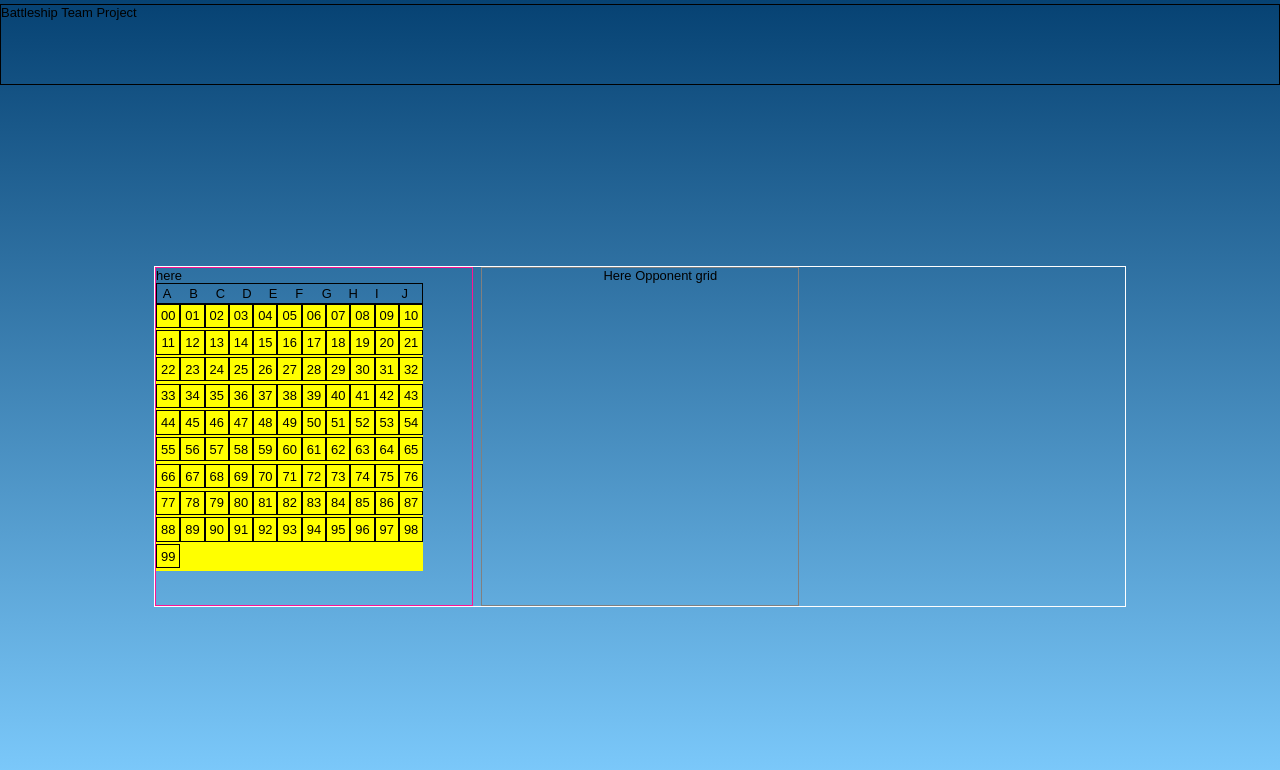
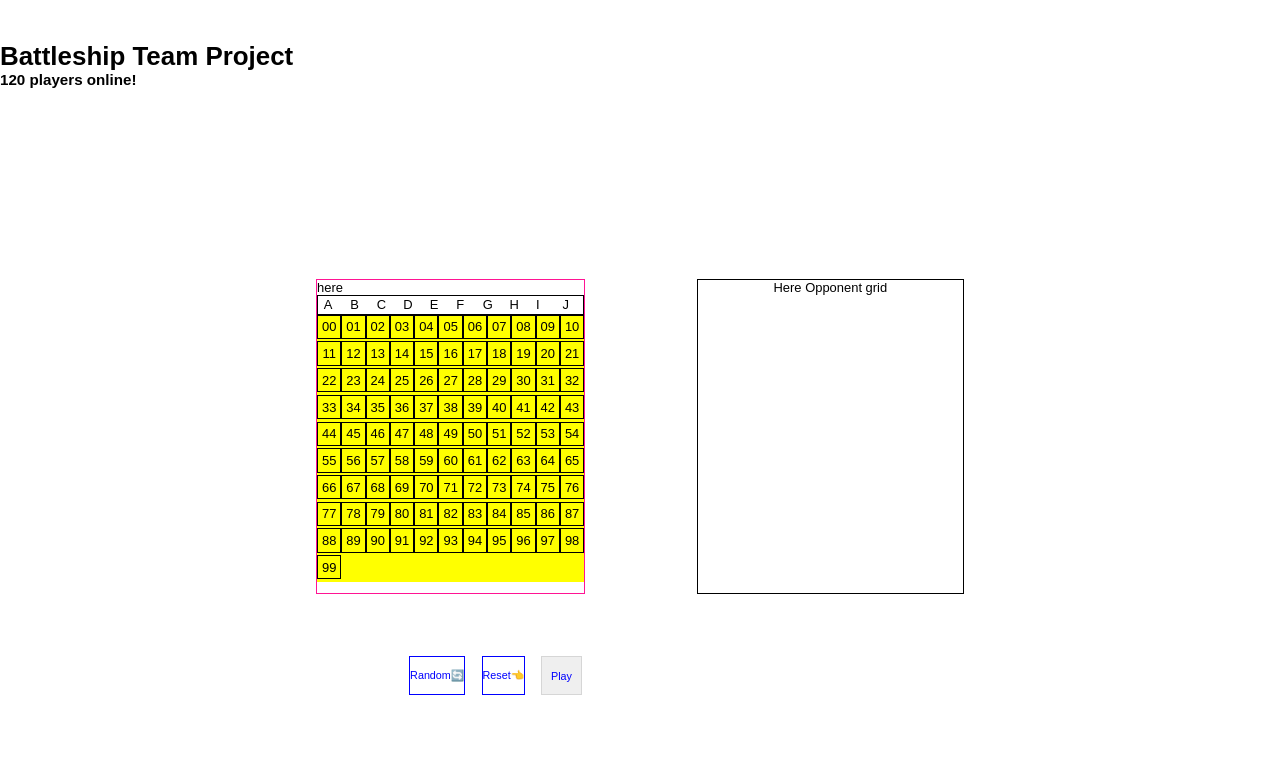
Before and after one commit to dor29494/Battleship_Team_Project, a React (Create React App) app in the folder client-side/Client_dor/: page / in a window 1280 px wide. Shown: the top 770 px of the page. Built offline with nearby package versions, Linux system fonts and the light colour scheme.

Commit message:
First ui touch

```diff
--- a/client-side/Client_dor/src/styles/reset.styles.js
+++ b/client-side/Client_dor/src/styles/reset.styles.js
@@ -4,6 +4,7 @@ const GlobalStyles = createGlobalStyle`
     html,
     body {
       height: 100%;
+      background: white;
    zoom: 90%;
     }
     html {
@@ -17,11 +18,7 @@ const GlobalStyles = createGlobalStyle`
       justify-content: center;
       align-items: center;
 
-      background: linear-gradient(
-        to bottom,
-        #064273 0%,
-        #7fcdff 100%
-      );
+
     }
     * {
       margin: 0;
--- a/client-side/Client_dor/src/view/App.jsx
+++ b/client-side/Client_dor/src/view/App.jsx
@@ -3,6 +3,7 @@ import styled from "styled-components";
 import TopBar from "./TopBar"
 import UserGrid from "./UserGrid"
 import OppnentGrid from "./OppnentGrid"
+import Footer from "./Footer"
 import {BsContext} from "../stateManager/stateManager"
 function App() {
   const {first_state,ships_array,grid_array,set_ships_array,set_grid_array} = useContext(BsContext);
@@ -10,25 +11,30 @@ console.log(first_state)
 console.log(grid_array.length)
   return (
     <>
+
     <TopBar/>
     <GameWrapper>
 <UserGrid/>
 <OppnentGrid/>
+<Footer />
     </GameWrapper>
+
     </>
   );
 }
 export default App;
+const ShapedBackground = styled.div`
+background: #06bcfb;
+background-image: linear-gradient(315deg, #06bcfb 0%, #4884ee 74%);
+height: 900px;
+position: fixed;
+border: 1px solid red;
+border-radius: 50%;
 
+`
 const GameWrapper = styled.div`
 margin-top: 9rem;
-border: 2px solid white;
-min-width: 120rem;
-min-height: 42rem;
-display: grid;
-grid-template-columns: repeat(3, 1fr);
-gap: 10px;
-grid-auto-rows: minmax(100px, auto);
-justify-items: auto;
-
+width: 800px;
+display: flex;
+justify-content: space-between;
 `
--- /dev/null
+++ b/client-side/Client_dor/src/view/Footer.jsx
@@ -0,0 +1,70 @@
+import React from "react"
+import styled from "styled-components"
+
+const Footer = () => {
+
+
+    return (
+        <Wrapper>
+            <ButtonsWrapper>
+                <Randomgrid> Random🔄 </Randomgrid>
+                <Resetgrid> Reset👈 </Resetgrid>
+                <Playbtn>Play</Playbtn>
+            </ButtonsWrapper>
+        </Wrapper>
+
+
+
+    )
+}
+export default Footer;
+const Wrapper = styled.div`
+
+    position: absolute;
+    top: 80rem;
+    buttom: 0;
+    right: 0;
+    left: 0;
+    display: flex;
+    flex-direction: row;
+    align-items: center;
+    color: white;
+    `
+const Resetgrid = styled.button`
+    border: 1px solid;
+    background-color: white;
+    color: blue;
+    min-width: 6vh;
+    min-height: 6vh;
+    display: flex;
+    align-items: center;
+    justify-content: center;
+    cursor: pointer;
+    margin: 10px;
+    `;
+
+const Randomgrid = styled.button`
+    border: 1px solid;
+    background-color: white;
+    color: blue;
+    min-width: 6vh;
+    min-height: 6vh;
+    cursor: pointer;
+    margin: 10px;
+    `;
+const ButtonsWrapper = styled.div`
+    display: flex;
+    justify-content: flex-end;
+    width: 728px;
+    `
+const Playbtn = styled.button`
+  border: 1px solid #d6d6d6;
+  padding :.2em .8em ;
+  background-color: linear-gradient(to bottom,rgba(225,250,225,1) 0,rgba(195,222,197,1) 100%);
+  color:blue;
+  cursor : pointer ;
+  box-shadow : 0 2px 6px rgba(0,0,0,.25)
+  width: 10vh;
+  height:6vh;
+  margin: 10px;
+`;
--- a/client-side/Client_dor/src/view/OppnentGrid.jsx
+++ b/client-side/Client_dor/src/view/OppnentGrid.jsx
@@ -14,6 +14,9 @@ Here Opponent grid
 
 export default OppnentGrid
 const Wrapper = styled.div`
-border: 2px solid grey;
-padding-left: 15rem;
+border: 2px solid black;
+display: flex;
+justify-content: center;
+width: 330px;
+height: 390px;
 `
--- a/client-side/Client_dor/src/view/TopBar.jsx
+++ b/client-side/Client_dor/src/view/TopBar.jsx
@@ -1,33 +1,42 @@
 import React from "react"
 import styled from "styled-components"
 
-const TopBar = ()=>{
+const TopBar = () => {
 
 
+    return (
+        <Wrapper>
+            <div>
+                <h1>Battleship Team Project</h1>
+                <h3>120 players online!</h3>
+            </div>
 
-    return(
-<Wrapper>
-    <div>
-        Battleship Team Project
-    </div>
-
-</Wrapper>
+        </Wrapper>
 
 
 
     )
 }
+const Randomgrid = styled.button`
+  border: 1px solid;
+  background-color: white;
+  color: blue;
+  min-width: 6vh;
+  min-height: 6vh;
+  cursor: pointer;
+`;
 const Wrapper = styled.div`
-border: 2px solid black;
+
 position: absolute;
-top: 0.5rem;
+align-items: center;
+top: 3rem;
 buttom: 0;
 right: 0;
 left: 0;
 display: flex;
 min-height: 10rem;
-
-
-
+// background: #f2f2f2;
+background: white;
+color: black;
 `
 export default TopBar
```
Also changed, not shown: 1 other file (tests, documents, lock files or other folders).
